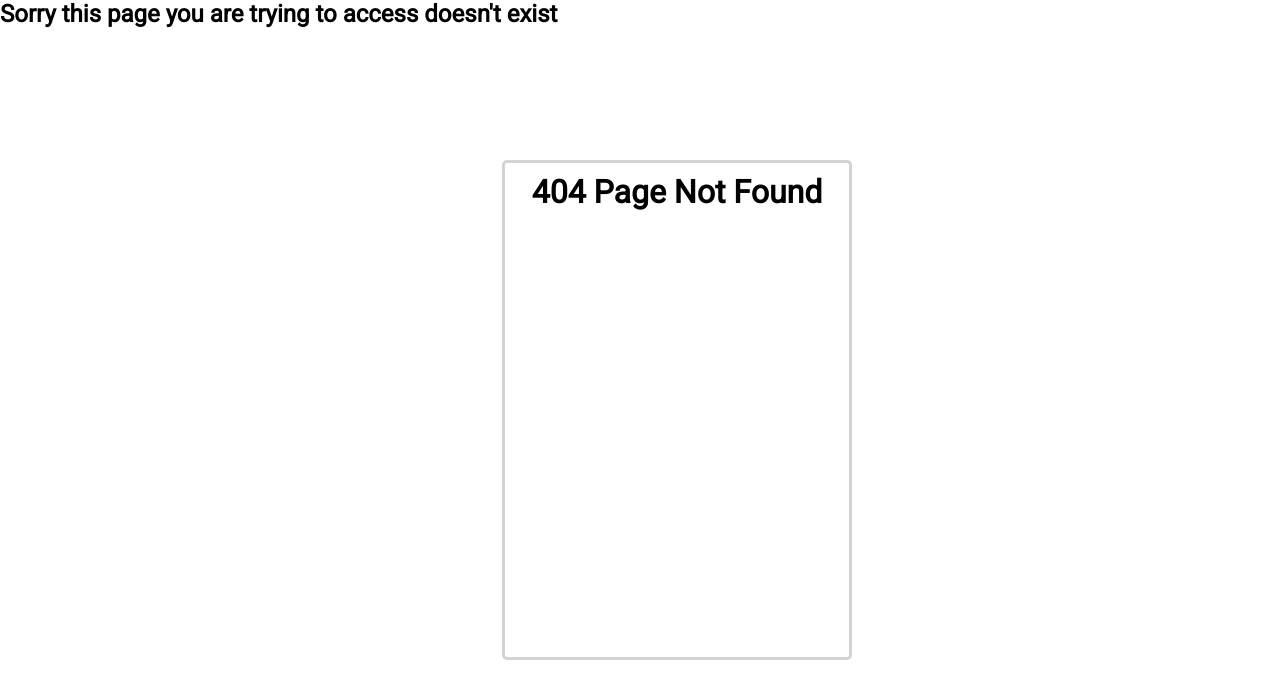
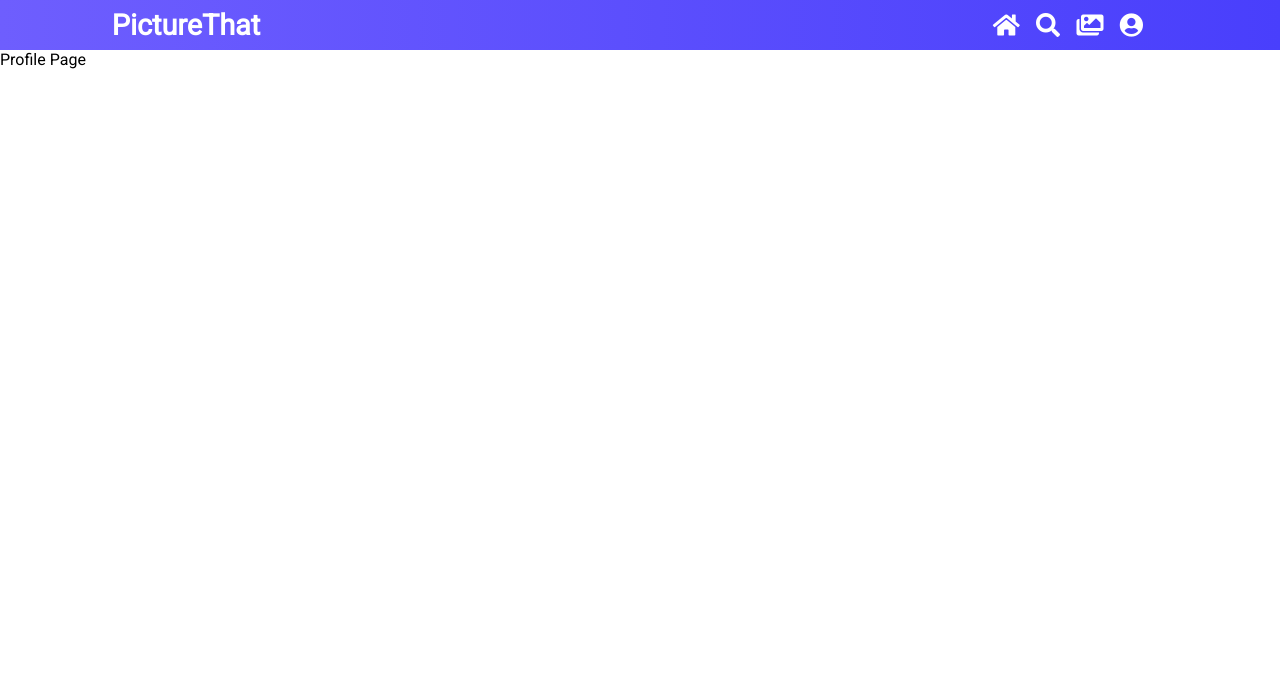
Before and after one commit to edrumm/3rd-Year-Project, a React (Create React App) app in the folder FrontEnd/picturethat/: page /PictureThat/ProfilePage in a window 1280 px wide. Before the commit this address led to /404. Shown: the top 698 px of the page. Built offline with nearby package versions, Linux system fonts and the light colour scheme.

Commit message:
Linking profile page and home page to nav icons

```diff
--- a/FrontEnd/picturethat/src/App.js
+++ b/FrontEnd/picturethat/src/App.js
@@ -12,6 +12,7 @@ import SignUp from "./Pages/SignUp";
 import ForgotPassword from "./Pages/ForgotPassword";
 import LandingPage from "./Pages/LandingPage";
 import NotFound from "./Pages/404";
+import profilePage from './Pages/profilePage';
 
 function App() {
 
@@ -27,6 +28,7 @@ function App() {
           <Route exact path= "/SignUp" component={SignUp} />
           <Route exact path= "/ForgotPassword" component={ForgotPassword} />
           <Route exact path= "/PictureThat" component={LandingPage} />
+          <Route exact path= "/PictureThat/ProfilePage" component={profilePage} />
 
           <Route exact path="/404" component={NotFound} />
           <Redirect to="/404"/> {/*Redirect used to redirect users to 404 page if an invalid url is typed in the url searchbar */}
--- a/FrontEnd/picturethat/src/Pages/SignUp.jsx
+++ b/FrontEnd/picturethat/src/Pages/SignUp.jsx
@@ -78,6 +78,7 @@ const SignUp  = () => {
         console.log(isValid);
 
         if(isValid === true){
+
         }
 
         if(isValid === false){
--- a/FrontEnd/picturethat/src/Pages/profilePage.jsx
+++ b/FrontEnd/picturethat/src/Pages/profilePage.jsx
@@ -1,10 +1,14 @@
 import React from 'react';
 import Navbar from '../components/Navbar/Navbar';
+import {Link} from 'react-router-dom';
 
 const profilePage  = () => {
     return (
+        <div>
+    <Navbar></Navbar>
 
-    <Navbar></Navbar>
+    <p>Profile Page</p>
+    </div>
     );
 };
 
--- a/FrontEnd/picturethat/src/components/Navbar/MenuItems.js
+++ b/FrontEnd/picturethat/src/components/Navbar/MenuItems.js
@@ -1,7 +1,7 @@
 export const MenuItems = [
     {
         title: '',
-        url: '#',
+        url: '/PictureThat',
         cName: 'fas fa-home'
     },
     {
@@ -16,7 +16,7 @@ export const MenuItems = [
     },
     {
         title: '',
-        url: '',
+        url: '/PictureThat/ProfilePage',
         cName: 'fas fa-user-circle'
     },
 
```
